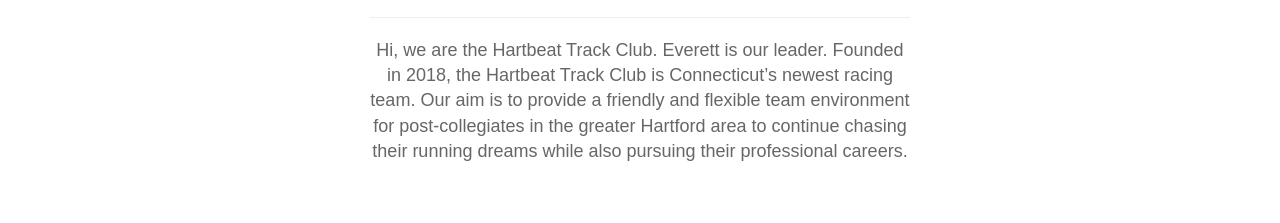
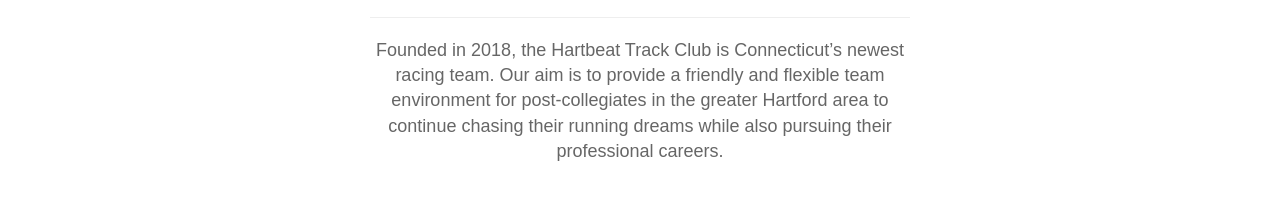
Before and after one commit to HartbeatTC/hartbeattc.github.io, a plain HTML site: page index.html in a window 1280 px wide. Shown: the part 577-800 px from the top of the page. Drawn offline with Linux system fonts and the light colour scheme; some packages are replaced by stand-ins of ours; a web font is replaced by a local one.

Commit message:
Small "about us" update

```diff
--- a/index.html
+++ b/index.html
@@ -98,7 +98,7 @@
         <div class="col-md-6 col-md-offset-3">
           <h2>About Us</h2>
           <hr>
-          <p class="lead">Hi, we are the Hartbeat Track Club. Everett is our leader.
+          <p class="lead">
             Founded in 2018, the Hartbeat Track Club is Connecticut’s newest racing team. Our aim is to provide a friendly and flexible team environment for post-collegiates in the greater Hartford area to continue chasing their running dreams while also pursuing their professional careers.
 	 </p>
         </div>
```
